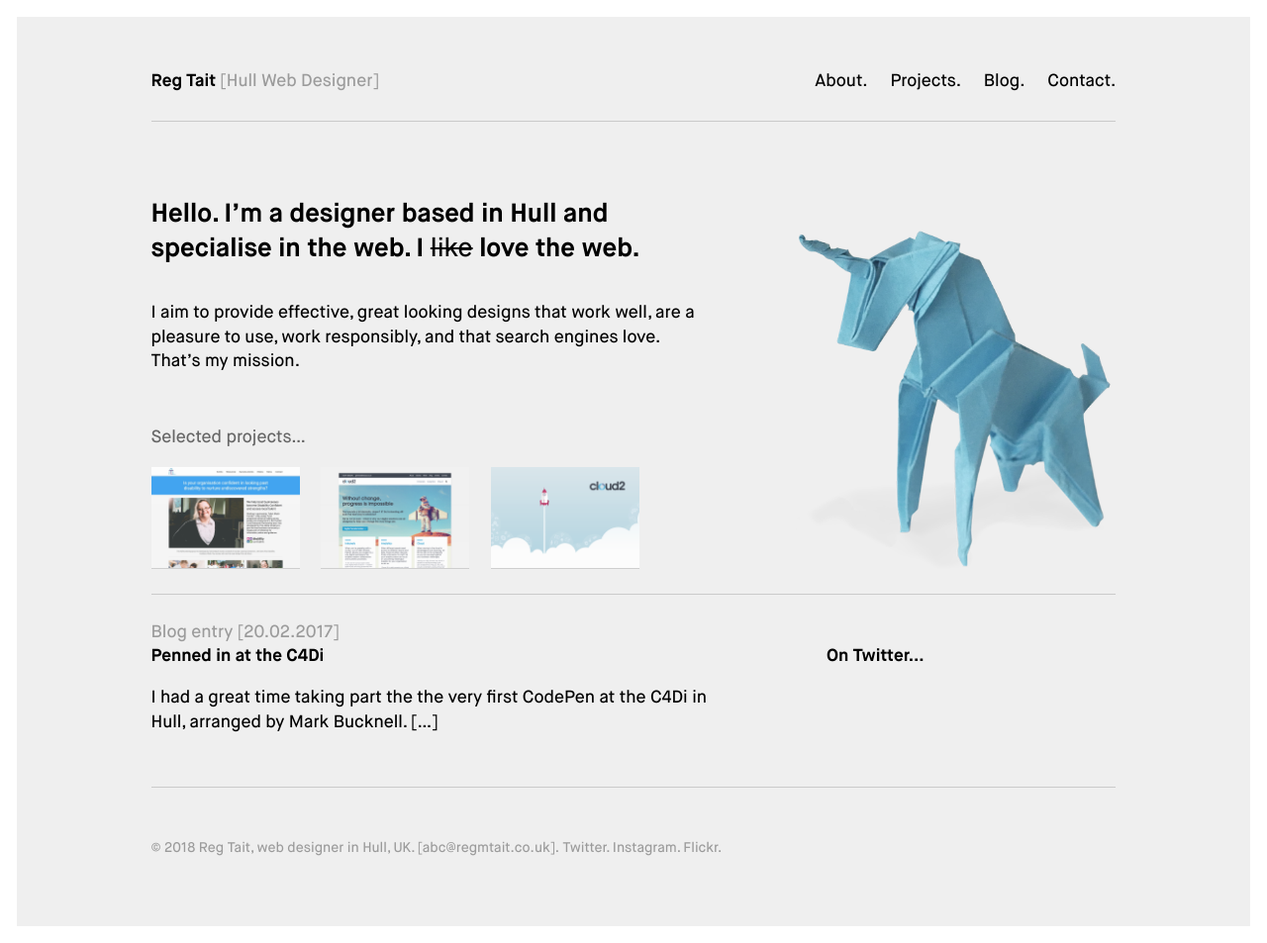
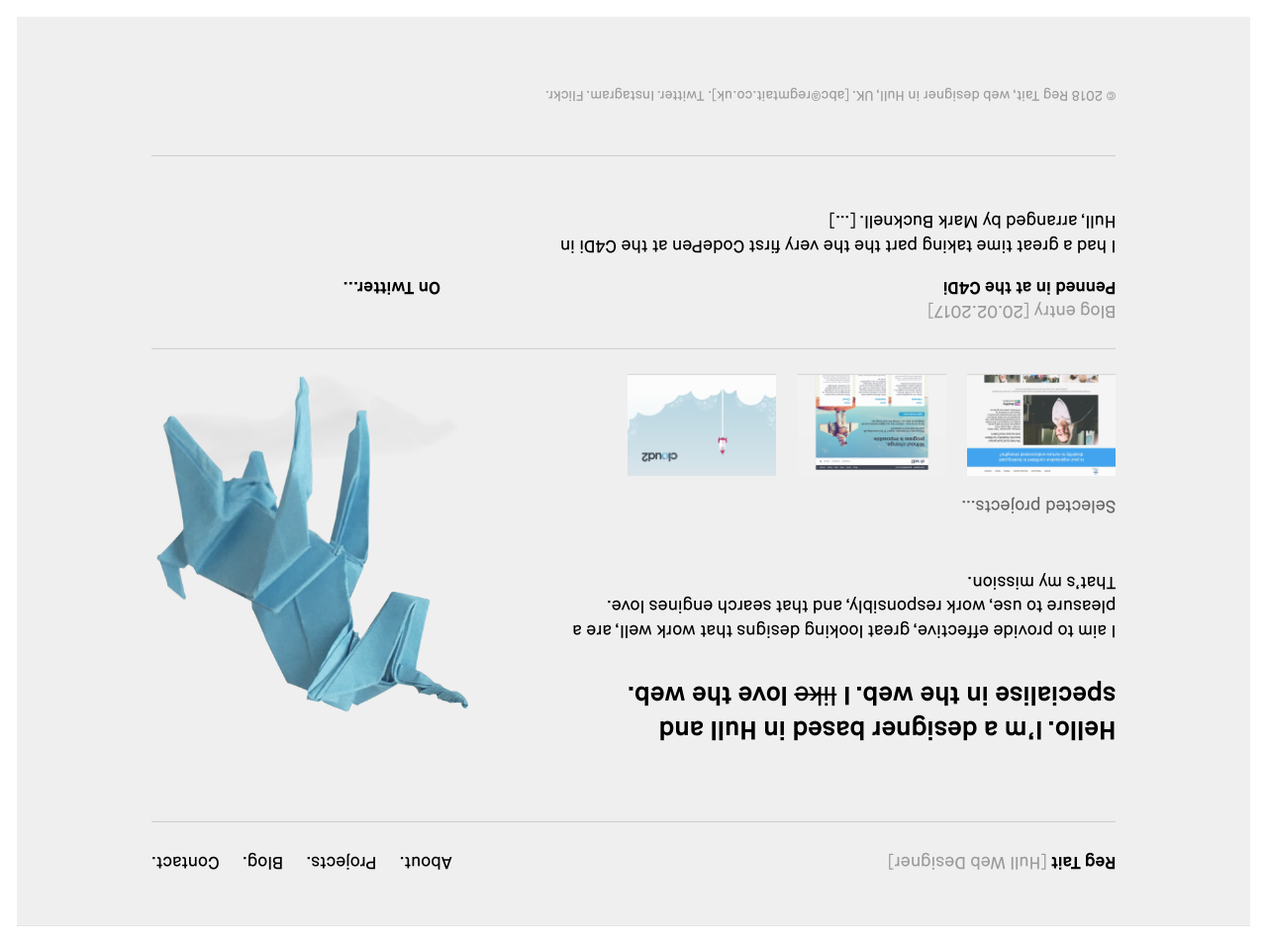
Before and after one commit to regmtait/regmtait.co.uk, a Jekyll site: the page built from index.html, in a window 1280 px wide. Shown: the whole page at 99% size. Built offline with Jekyll 4.4.1, drawn with Linux system fonts in a browser that asks for light colours.

Commit message:
Australia Day.

```diff
--- a/css/regmtait-main.scss
+++ b/css/regmtait-main.scss
@@ -123,6 +123,7 @@ body {
 	margin: 0;
 	padding: 2rem;
 	overflow-x: hidden;
+	transform: rotate(180deg);
 }
 
 h1, h2, h3, h4 {
```
